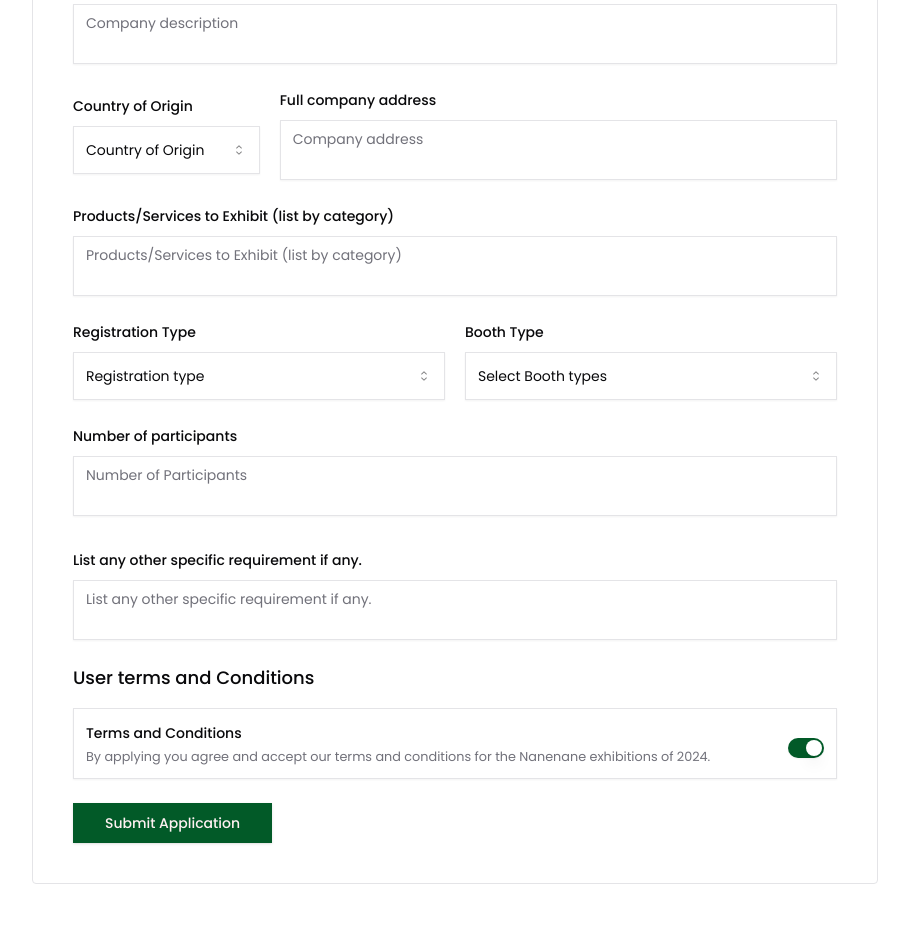
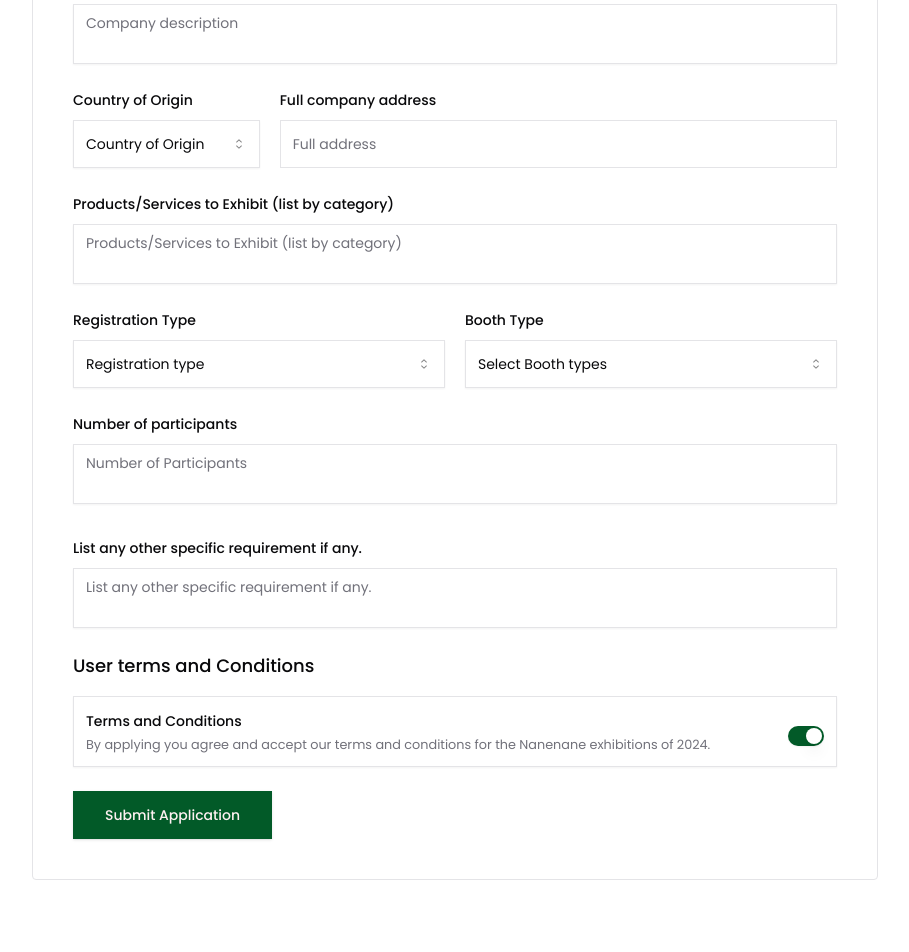
Before and after one commit to Kajabukama/kilimo-nanenane, a Next.js app: page / in a window 1280 px wide. Shown: the part 1720-2672 px from the top of the page, without its empty margins (322-1231 px from the left). Built offline with nearby package versions, Linux system fonts and the light colour scheme.

Commit message:
added country json

```diff
--- a/src/components/tabs/tab-container.tsx
+++ b/src/components/tabs/tab-container.tsx
@@ -356,10 +356,10 @@ const TabContainer = () => {
                       <FormItem className="w-full">
                         <FormLabel>Full company address</FormLabel>
                         <FormControl>
-                          <Textarea
-                            placeholder="Company address"
-                            className="resize-none"
-                            rows={2}
+                          <Input
+                            type="text"
+                            id="address"
+                            placeholder="Full address"
                             {...field}
                           />
                         </FormControl>
@@ -514,7 +514,7 @@ const TabContainer = () => {
                   </div>
                 </div>
                 <div>
-                  <Button className="" size="lg">
+                  <Button className="py-6" size="lg">
                     Submit Application
                   </Button>
                 </div>
--- a/src/components/ui/input.tsx
+++ b/src/components/ui/input.tsx
@@ -11,7 +11,7 @@ const Input = React.forwardRef<HTMLInputElement, InputProps>(
       <input
         type={type}
         className={cn(
-          "flex h-12 w-full rounded-md border border-input bg-transparent px-3 py-3 text-sm shadow-sm transition-colors file:border-0 file:bg-transparent file:text-sm file:font-medium placeholder:text-muted-foreground focus-visible:outline-none focus-visible:ring-1 focus-visible:ring-ring disabled:cursor-not-allowed disabled:opacity-50",
+          "flex h-12 w-full rounded-md border border-input bg-transparent px-3 py-3 text-sm shadow-none transition-colors file:border-0 file:bg-transparent file:text-sm file:font-medium placeholder:text-muted-foreground focus-visible:outline-none focus-visible:ring-1 focus-visible:ring-ring disabled:cursor-not-allowed disabled:opacity-50",
           className
         )}
         ref={ref}
```
